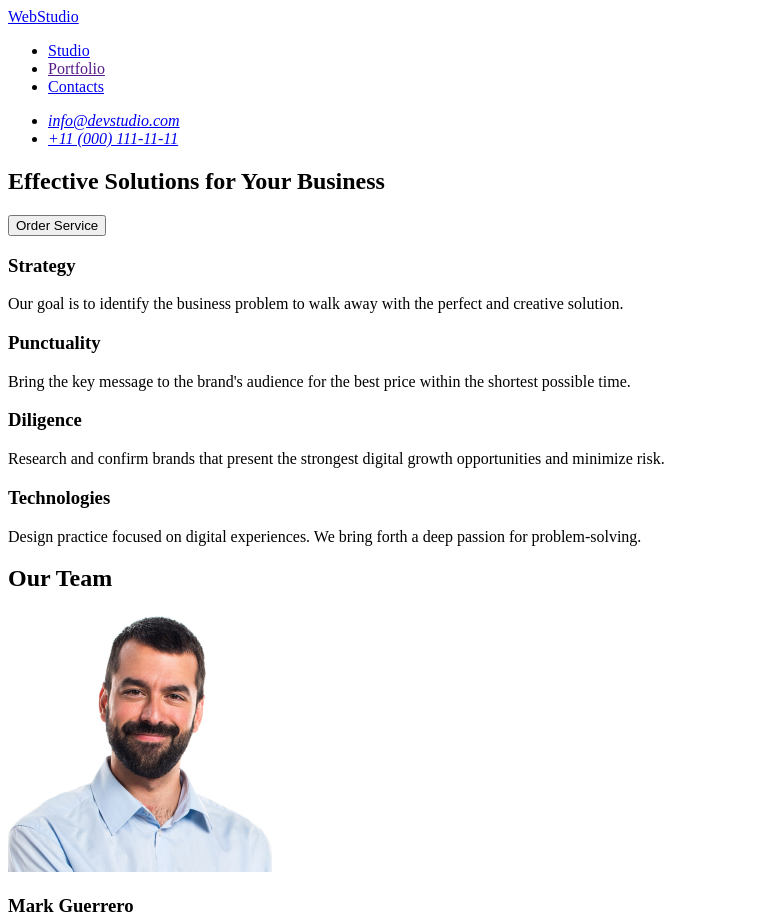
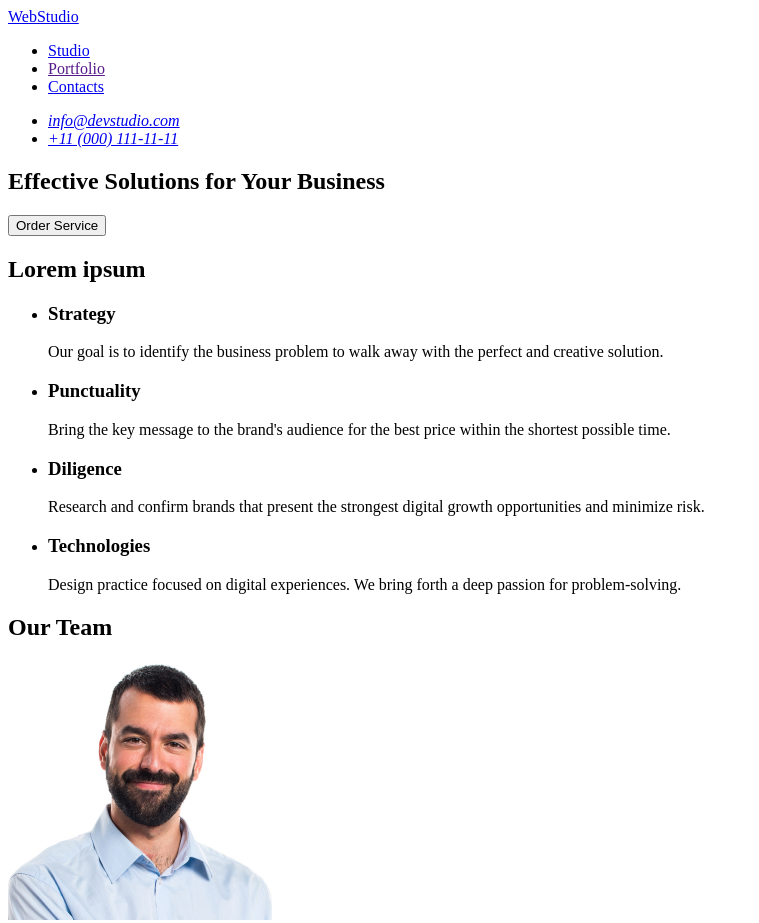
Before and after one commit to alexsharm/goit-markup-hw-01, a plain HTML site: page index.html in a window 1280 px wide. Shown: the top 923 px of the page, without its empty margins (0-759 px from the left). Drawn offline with Linux system fonts and the light colour scheme.

Commit message:
Update index.html

```diff
--- a/index.html
+++ b/index.html
@@ -28,34 +28,37 @@
         <button type="button">Order Service</button>
       </section>
       <section>
-        <div>
+        <h2>Lorem ipsum</h2>
+        <ul>
+          <li>
             <h3>Strategy</h3>
             <p>
               Our goal is to identify the business problem to walk away with the
               perfect and creative solution.
             </p>
-        </div>
-        <div>
+          </li>
+          <li>
             <h3>Punctuality</h3>
             <p>
               Bring the key message to the brand's audience for the best price
               within the shortest possible time.
             </p>
-        </div>
-        <div>
+          </li>
+          <li>
             <h3>Diligence</h3>
             <p>
               Research and confirm brands that present the strongest digital
               growth opportunities and minimize risk.
             </p>
-        </div>
-        <div>
+          </li>
+          <li>
             <h3>Technologies</h3>
             <p>
               Design practice focused on digital experiences. We bring forth a
               deep passion for problem-solving.
             </p>
-        </div>
+          </li>
+        </ul>
       </section>
       <!-- Studio -->
       <section id="studio">
```
Lines whose indentation alone changed are shown as unchanged.
